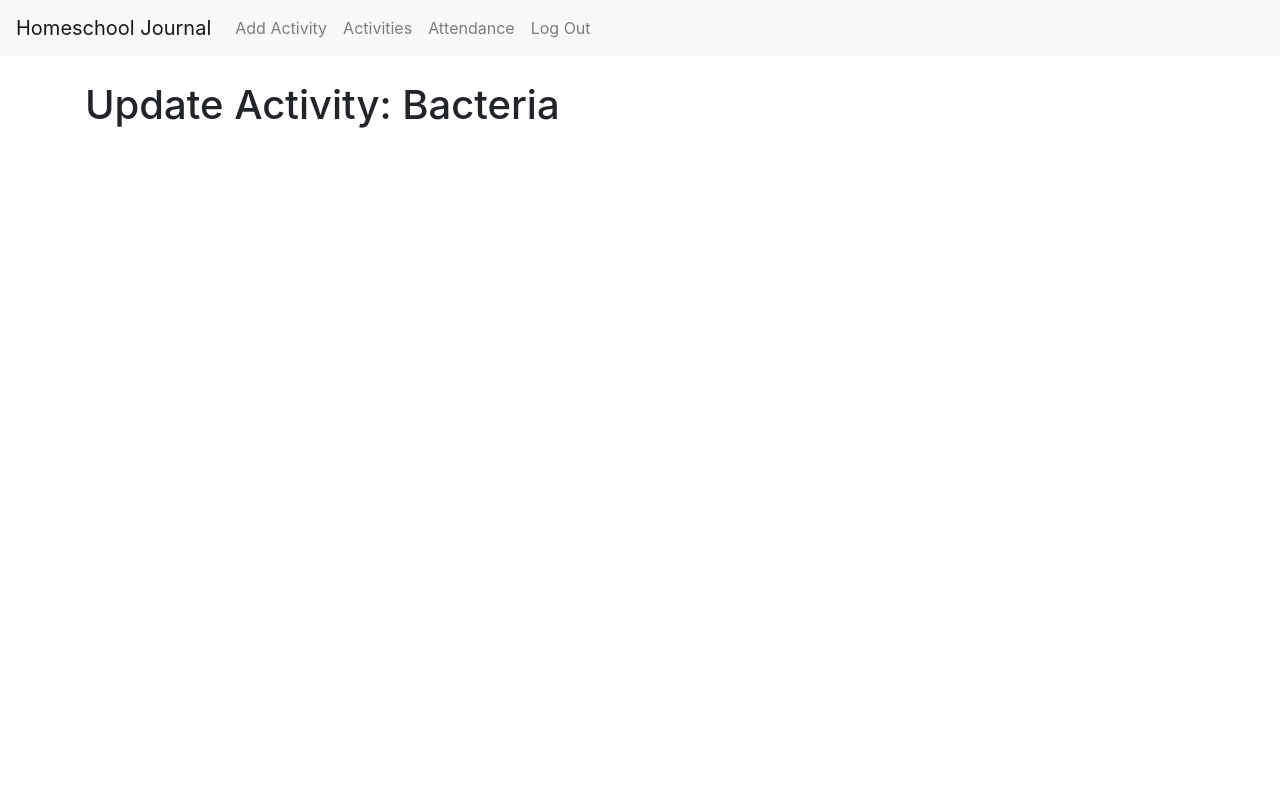
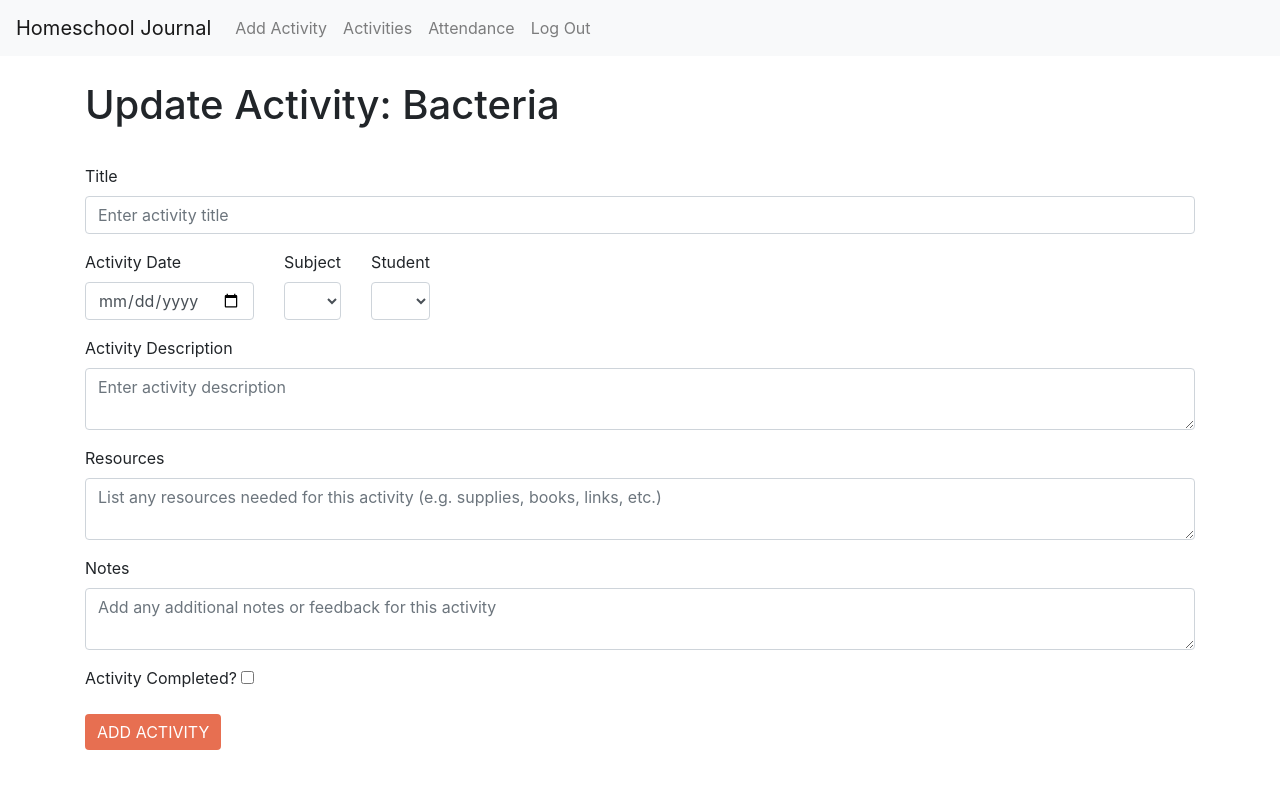
Before and after one commit to maelingmurphy/homeschool-journal, a Flask app: a page that uses app/templates/update.html in a window 1280 px wide. Run offline with Flask 2, Linux system fonts and the light colour scheme; the visitor is signed in with stand-in values (Sample User, id 1); lists and menus that the app fills with data are empty; some libraries are stand-ins or nearby versions.

Commit message:
Add form fields

```diff
--- a/app/templates/update.html
+++ b/app/templates/update.html
@@ -6,4 +6,60 @@
 
 {% block content %}
     <h1> Update Activity: {{ title }}</h1>
+    <div class="formwrapper">
+        <form method="POST" action="/add" class="form" role="form" novalidate>
+            {{ form.csrf_token() }}
+            <div class="form-group">
+                {{ form.title.label }}
+                {{ form.title(size=100, class_='form-control', placeholder='Enter activity title') }}
+                {% for error in form.title.errors %}
+                <span style="color:red;">[{{ error }}]</span>
+                {% endfor %}
+            </div>
+
+            <div class="form-float">
+                <div class="form-group float-item">
+                    {{ form.activity_date.label }}
+                    {{ form.activity_date(class_='datepicker form-control') }}
+                    {% for error in form.activity_date.errors %}
+                    <span style="color:red;">[{{ error }}]</span>
+                    {% endfor %}
+                </div>
+
+                <div class="form-group float-item">
+                    {{ form.subject.label }}
+                    {{ form.subject(class_='form-control') }}
+                </div>
+
+                <div class="form-group float-item">
+                    {{ form.student.label }}
+                    {{ form.student(class_='form-control') }}
+                </div>
+
+            </div>
+
+
+            <div class="form-group">
+                {{ form.description.label }}
+                {{ form.description(size=500, class_='form-control', placeholder='Enter activity description') }}
+            </div>
+
+
+            <div class="form-group">
+                {{ form.resources.label }}
+                {{ form.resources(size=500, class_='form-control', placeholder='List any resources needed for this activity (e.g. supplies, books, links, etc.)') }}
+            </div>
+
+            <div class="form-group">
+                {{ form.notes.label }}
+                {{ form.notes(size=500, class_='form-control', placeholder='Add any additional notes or feedback for this activity') }}
+            </div>
+
+            <div class="form-group">
+                {{ form.status.label }}
+                {{ form.status }}
+            </div>
+            <p>{{ form.submit(class_='btn btn-primary') }}</p>
+        </form>
+    </div>
 {% endblock %}
```
